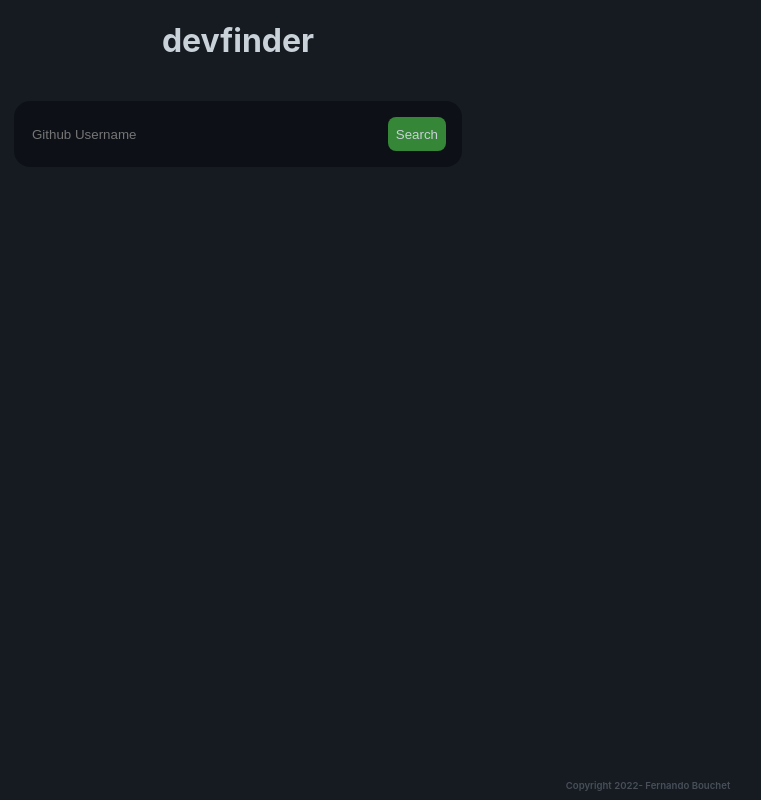
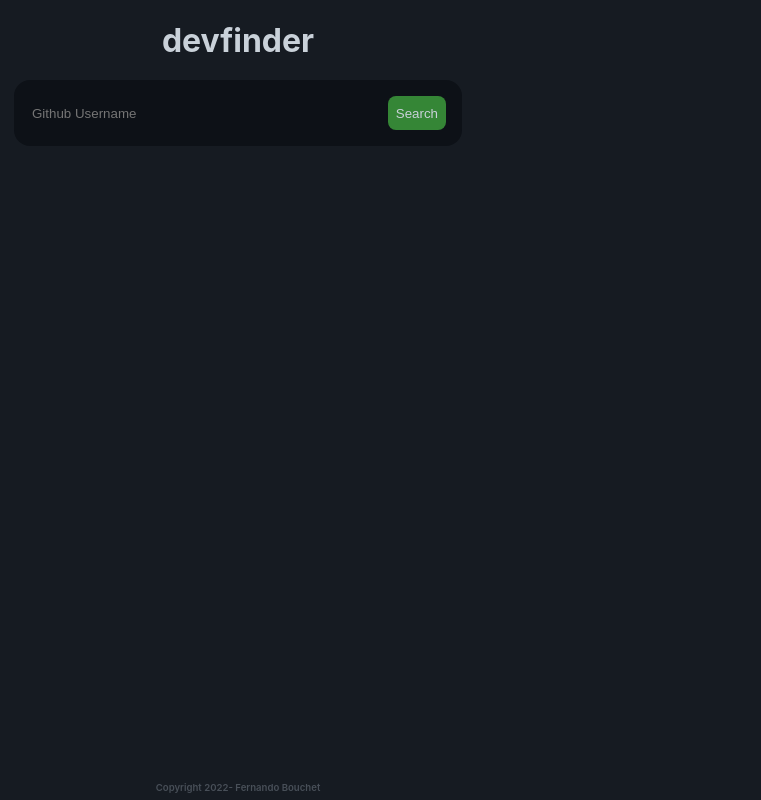
Before and after one commit to fernandobouchet/dev-finder, a React (Create React App) app: page / in a window 1280 px wide. Shown: the whole page, without its empty margins (402-1163 px from the left). Built offline with nearby package versions, Linux system fonts and the light colour scheme.

Commit message:
Keep the footer at the bottom of the page with flexbox

```diff
--- a/src/App.css
+++ b/src/App.css
@@ -1,3 +1,6 @@
 .App {
+  min-height: 100vh;
+  display: flex;
+  flex-direction: column;
   text-align: center;
 }
--- a/src/components/Card.css
+++ b/src/components/Card.css
@@ -110,10 +110,8 @@ h2 {
 
 footer {
   color: #484f58;
-  position: fixed;
-  padding: 10px 10px 10px 10px;
-  bottom: 0;
-  width: 100%;
+  margin-top: auto;
+  padding: 0.5rem;
 }
 
 a {
```
